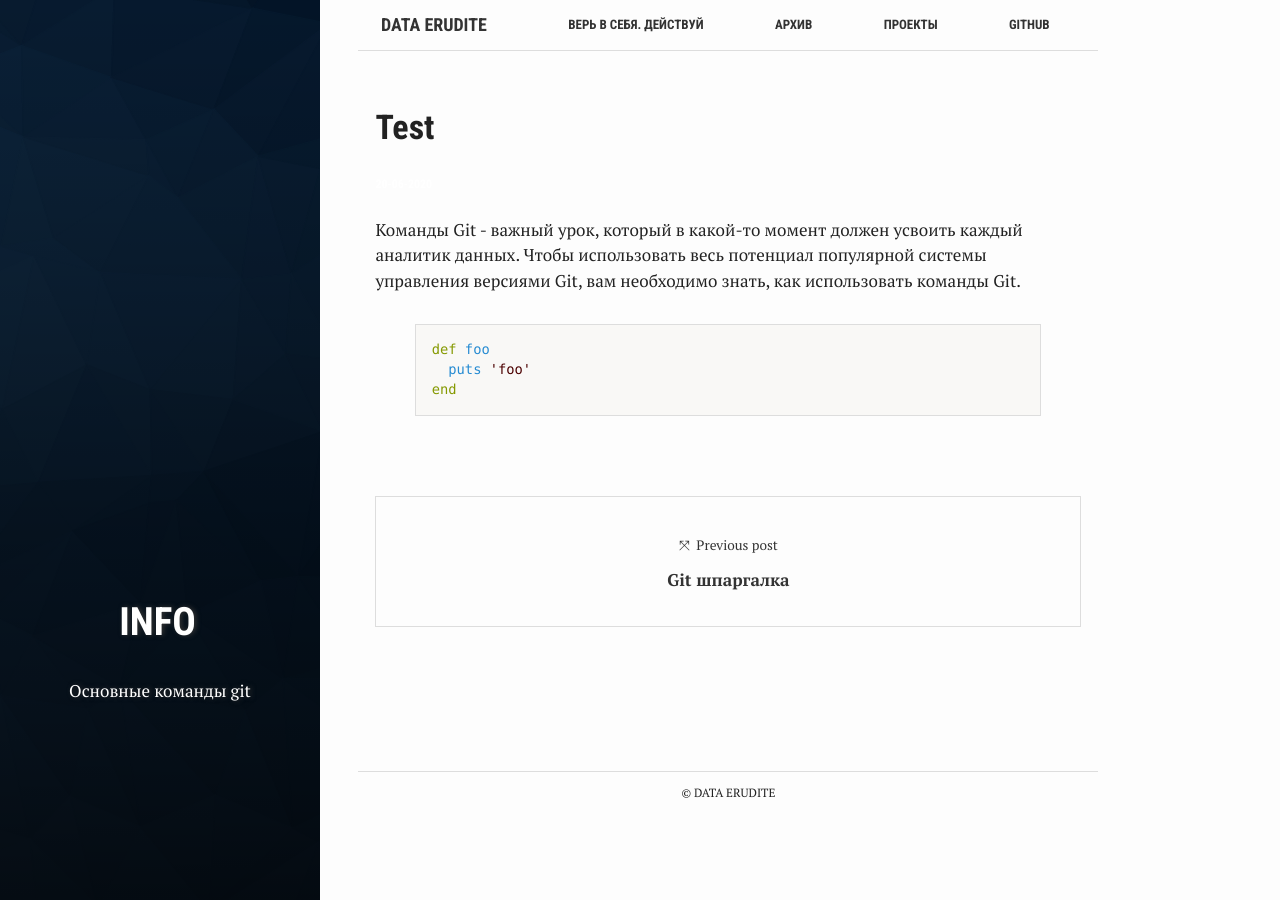
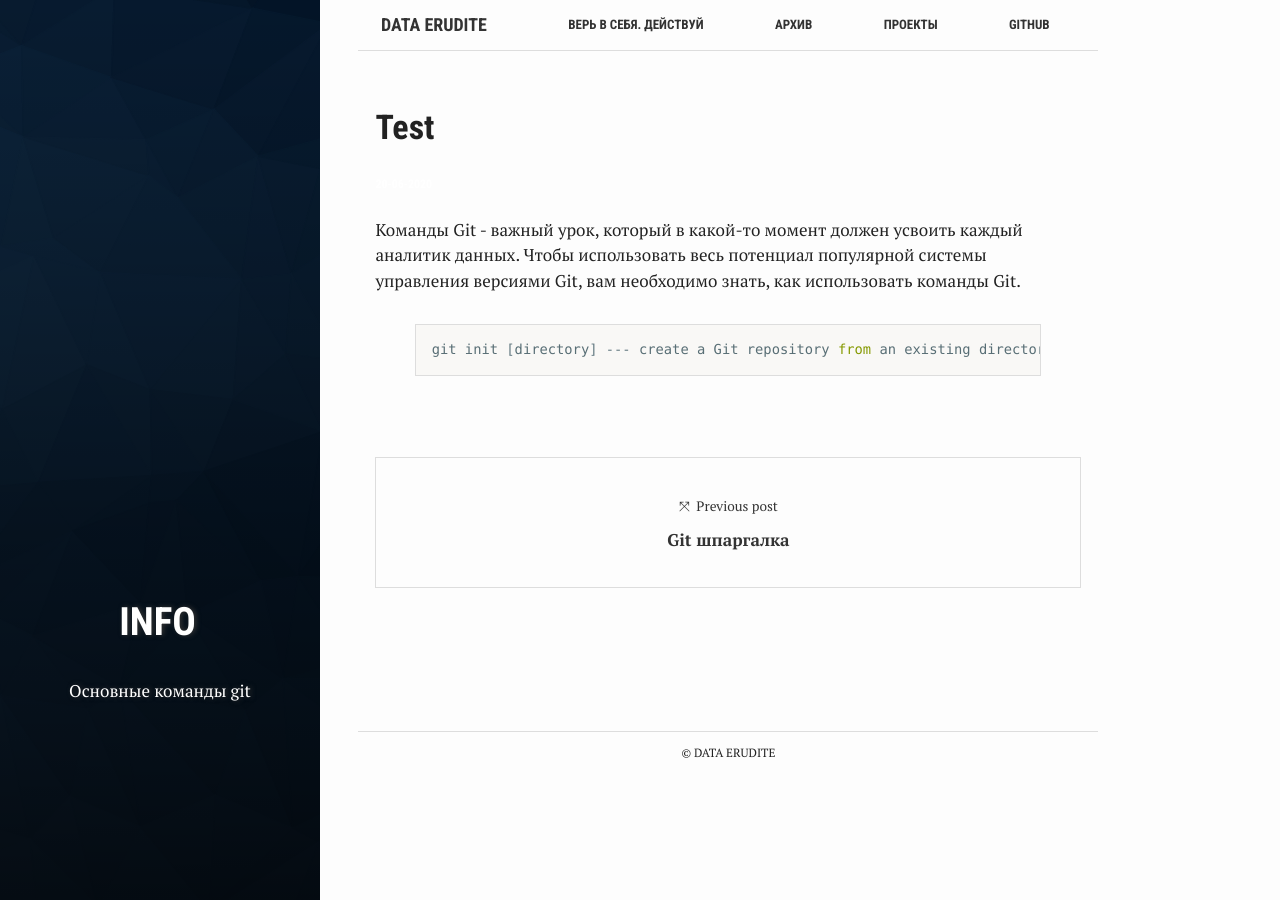
Before and after one commit to p1aton/p1aton.github.io, a Jekyll site: the page built from _posts/2020-06-20-test.md, in a window 1280 px wide. Built offline with Jekyll 4.4.1, drawn with Linux system fonts in a browser that asks for light colours.

Commit message:
Update 2020-06-20-test.md

```diff
--- a/_posts/2020-06-20-test.md
+++ b/_posts/2020-06-20-test.md
@@ -13,8 +13,6 @@ tags: ['Info']
 
 Команды Git - важный урок, который в какой-то момент должен усвоить каждый аналитик данных. Чтобы использовать весь потенциал популярной системы управления версиями Git, вам необходимо знать, как использовать команды Git.
 
-{% highlight ruby %}
-def foo
-  puts 'foo'
-end
+{% highlight python %}
+git init [directory] --- create a Git repository from an existing directory
 {% endhighlight %}
```
